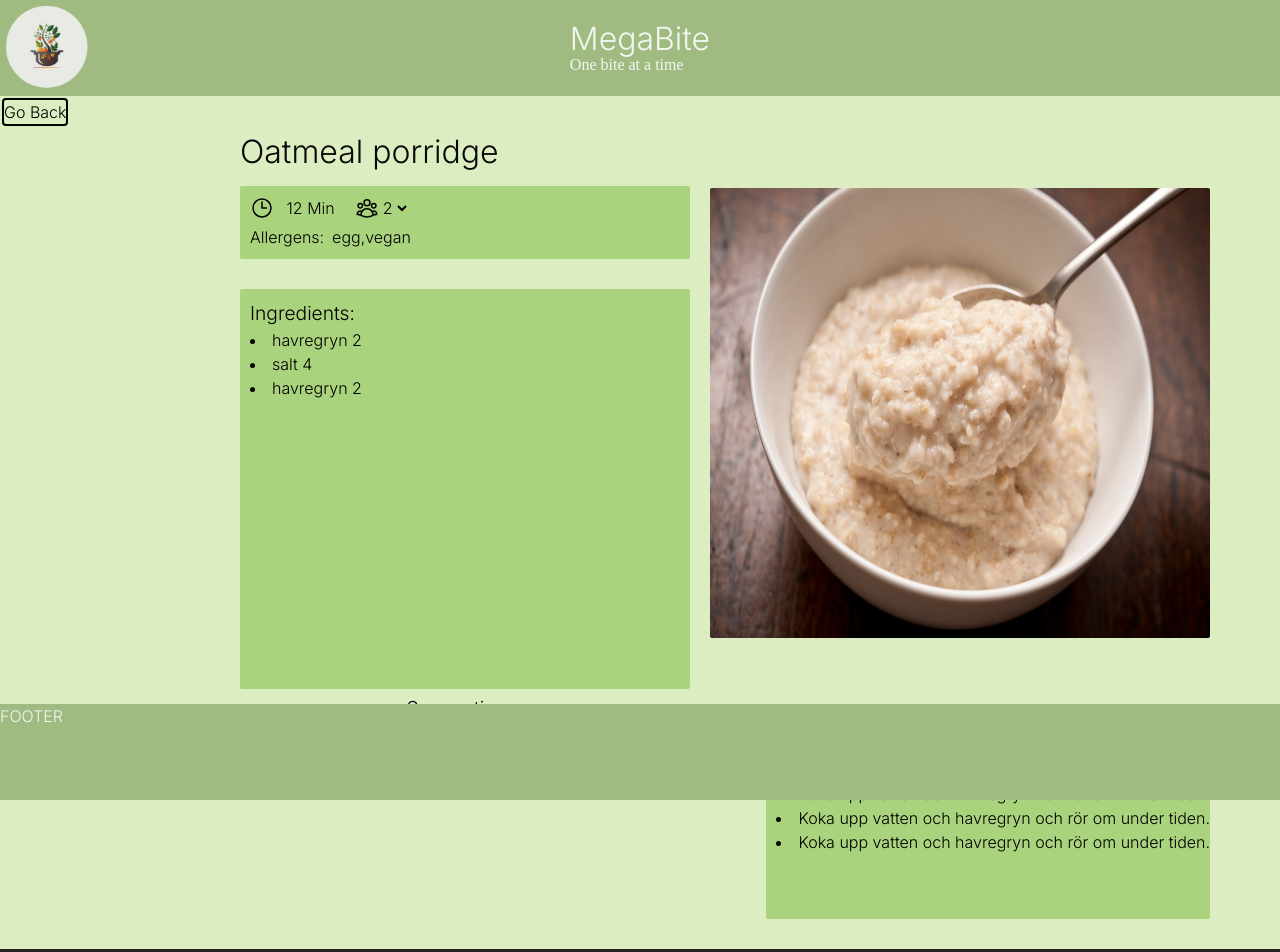
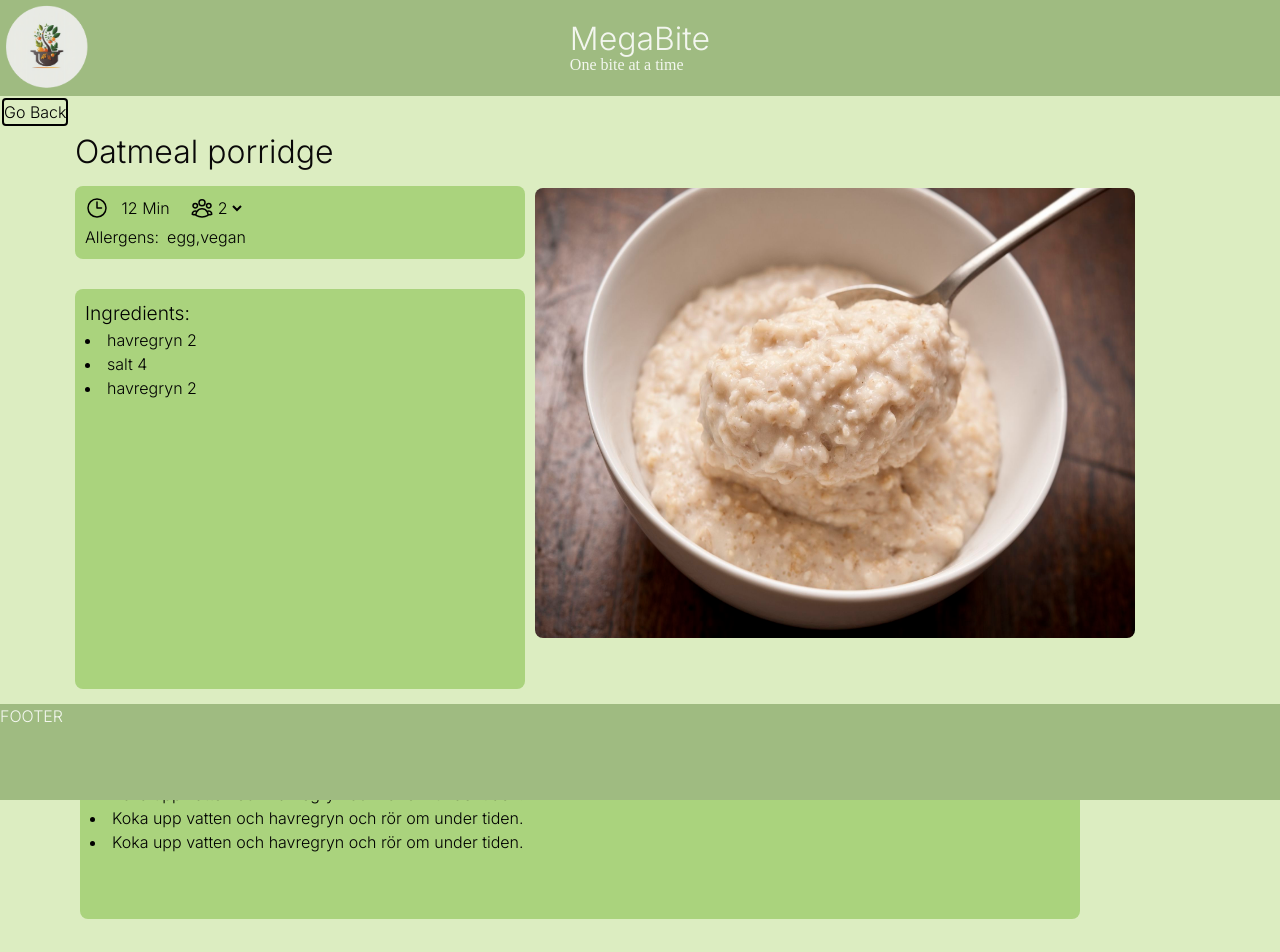
Before and after one commit to AdamGrubb/grupp10, a React (Vite) app in the folder MegaBite/: page /searchresults/recipepage in a window 1280 px wide. Shown: the top 952 px of the page. Built offline with nearby package versions, Linux system fonts and the light colour scheme; a web font is replaced by a local one.

Commit message:
responsive mobile done

```diff
--- a/MegaBite/src/components/recipePage/RecipePage.css
+++ b/MegaBite/src/components/recipePage/RecipePage.css
@@ -60,6 +60,7 @@
 }
 
 .recipeTitle {
+    width: 300px;
     color: rgb(9, 8, 8);
     font-size: 2em;
 }
@@ -117,21 +118,32 @@ div > span:last-of-type:after { content: "" }
 
 .showContent {
     display: flex;
+    justify-content: center;
     flex-direction: row-reverse;
+    margin-right: 10px;
+    margin-left: 10px;
 }
 
 .infoBox {
     display: flex;
     flex-direction: column;
+
 }
 
+.showDescription{
+    display: flex;
+    flex-direction: column;
+    margin-left: 10px;
+    justify-content: space-around;
+
+}
 
 .img {
-    max-width: 500px;
+    max-width: 600px;
     max-height: 450px;
-    margin: 20px;
+    margin-left: 10px;
+    margin-right: 70px;
     margin-top: 60px;
-    margin-right: 70px;
 
 }
 
@@ -142,29 +154,27 @@ div > span:last-of-type:after { content: "" }
     padding-top: 10px;
     padding-bottom: 10px;
     margin-top: 10px;
-    margin-left: 70px;
     color: black;
 }
 
 .ingredients {
-    width: 450px;
+    min-width: 450px;
     max-height: fit-content;
     min-height: 400px;
     padding-left: 10px;
     padding-top: 10px;
     padding-bottom: 10px;
-    margin-left: 70px;
     color: black;
 }
 
 .recipeTitle {
     color: rgb(9, 8, 8);
     font-size: 2em;
-    margin-left: 70px;
 }
 
 .description {
     max-width: 1000px;
+    min-width: 700px;
     min-height: 200px;
     margin-top: 30px;
     margin-bottom: 30px;
--- a/MegaBite/src/components/recipePage/RecipePage.jsx
+++ b/MegaBite/src/components/recipePage/RecipePage.jsx
@@ -76,7 +76,7 @@ export default function RecipePage() {
         </button>
         <div className="showContent">
           <img
-            className="img rounded-sm"
+            className="img rounded-lg"
             id="pictureOfDish"
             src={porridge}
             alt="Picture of dish"
@@ -84,7 +84,7 @@ export default function RecipePage() {
           <div className="infoBox">
             <h1 className="recipeTitle">{recipe.title}</h1>
             <section id="ServingsAndAllergens" className="">
-              <div className="info bg-receptDescriptionColor rounded-sm">
+              <div className="info bg-receptDescriptionColor rounded-lg">
                 <div className="flex">
                   <p className="flex">
                     {clock} &ensp; {recipe.time} Min
@@ -110,7 +110,7 @@ export default function RecipePage() {
               </div>
             </section>
 
-            <section className="ingredients bg-receptDescriptionColor rounded-sm">
+            <section className="ingredients bg-receptDescriptionColor rounded-lg">
               <h2 id="big">Ingredients:</h2>
               <div>
                 {recipe.ingredients.map((item) => (
@@ -124,8 +124,8 @@ export default function RecipePage() {
             </section>
           </div>
         </div>
-        <div className="showContent">
-          <section className="description bg-receptDescriptionColor rounded-sm">
+        <div className="showDescription showContent">
+          <section className="description bg-receptDescriptionColor rounded-lg">
             <h2 id="big">Description:</h2>
             {recipe.description.map((item) => (
               <li key={item}>{item}</li>
--- a/MegaBite/src/components/recipePage/RecipePageDesktop.css
+++ b/MegaBite/src/components/recipePage/RecipePageDesktop.css
@@ -1,4 +1,4 @@
-.btnGoBack {
+/* .btnGoBack {
     color: black;
     border-width: 2px;
     margin: 2px;
@@ -102,3 +102,4 @@
 
   /* removing it for the last index */
   div > span:last-of-type:after { content: "" }
+   */
--- a/MegaBite/src/components/recipePage/RecipePageDesktop.jsx
+++ b/MegaBite/src/components/recipePage/RecipePageDesktop.jsx
@@ -1,151 +1,132 @@
-import porridge from "../../assets/porridge.jpg";
-import RecipeSuggestions from "../recipeSuggestions/RecipeSuggestion";
-import { useNavigate, useLocation } from "react-router-dom";
-import "./RecipePage.css";
-import Portions from "./PortionsFunction";
-import React, { useState } from "react";
-export default function RecipePageDesktop() {
-  const navigate = useNavigate();
-  const [portions, setPortions] = useState(4);
-  const location = useLocation();
-  let recipe = location.state;
-  console.log(recipe);
+// import porridge from "../../assets/porridge.jpg";
+// import RecipeSuggestions from "../recipeSuggestions/RecipeSuggestion";
+// import { useNavigate, useLocation } from "react-router-dom";
+// import "./RecipePage.css";
+// import Portions from "./PortionsFunction";
+// import React, { useState } from "react";
+// export default function RecipePageDesktop() {
+//   const navigate = useNavigate();
+//   const [portions, setPortions] = useState(4);
+//   const location = useLocation();
+//   let recipe = location.state;
+//   console.log(recipe);
 
-  // Variabel för klockikonen i inforutan
-  let clock = (
-    <svg
-      xmlns="http://www.w3.org/2000/svg"
-      fill="none"
-      viewBox="0 0 24 24"
-      strokeWidth={1.5}
-      stroke="currentColor"
-      className="w-6 h-6"
-    >
-      <path
-        strokeLinecap="round"
-        strokeLinejoin="round"
-        d="M12 6v6h4.5m4.5 0a9 9 0 11-18 0 9 9 0 0118 0z"
-      />
-    </svg>
-  );
+//   // Variabel för klockikonen i inforutan
+//   let clock = (
+//     <svg
+//       xmlns="http://www.w3.org/2000/svg"
+//       fill="none"
+//       viewBox="0 0 24 24"
+//       strokeWidth={1.5}
+//       stroke="currentColor"
+//       className="w-6 h-6"
+//     >
+//       <path
+//         strokeLinecap="round"
+//         strokeLinejoin="round"
+//         d="M12 6v6h4.5m4.5 0a9 9 0 11-18 0 9 9 0 0118 0z"
+//       />
+//     </svg>
+//   );
 
-  //variabeln för portions ikonen i inforutan
-  let portionsInfo = (
-    <svg
-      xmlns="http://www.w3.org/2000/svg"
-      fill="none"
-      viewBox="0 0 24 24"
-      strokeWidth={1.5}
-      stroke="currentColor"
-      className="w-6 h-6"
-    >
-      <path
-        strokeLinecap="round"
-        strokeLinejoin="round"
-        d="M18 18.72a9.094 9.094 0 003.741-.479 3 3 0 00-4.682-2.72m.94 3.198l.001.031c0 .225-.012.447-.037.666A11.944 11.944 0 0112 21c-2.17 0-4.207-.576-5.963-1.584A6.062 6.062 0 016 18.719m12 0a5.971 5.971 0 00-.941-3.197m0 0A5.995 5.995 0 0012 12.75a5.995 5.995 0 00-5.058 2.772m0 0a3 3 0 00-4.681 2.72 8.986 8.986 0 003.74.477m.94-3.197a5.971 5.971 0 00-.94 3.197M15 6.75a3 3 0 11-6 0 3 3 0 016 0zm6 3a2.25 2.25 0 11-4.5 0 2.25 2.25 0 014.5 0zm-13.5 0a2.25 2.25 0 11-4.5 0 2.25 2.25 0 014.5 0z"
-      />
-    </svg>
-  );
+//   //variabeln för portions ikonen i inforutan
+//   let portionsInfo = (
+//     <svg
+//       xmlns="http://www.w3.org/2000/svg"
+//       fill="none"
+//       viewBox="0 0 24 24"
+//       strokeWidth={1.5}
+//       stroke="currentColor"
+//       className="w-6 h-6"
+//     >
+//       <path
+//         strokeLinecap="round"
+//         strokeLinejoin="round"
+//         d="M18 18.72a9.094 9.094 0 003.741-.479 3 3 0 00-4.682-2.72m.94 3.198l.001.031c0 .225-.012.447-.037.666A11.944 11.944 0 0112 21c-2.17 0-4.207-.576-5.963-1.584A6.062 6.062 0 016 18.719m12 0a5.971 5.971 0 00-.941-3.197m0 0A5.995 5.995 0 0012 12.75a5.995 5.995 0 00-5.058 2.772m0 0a3 3 0 00-4.681 2.72 8.986 8.986 0 003.74.477m.94-3.197a5.971 5.971 0 00-.94 3.197M15 6.75a3 3 0 11-6 0 3 3 0 016 0zm6 3a2.25 2.25 0 11-4.5 0 2.25 2.25 0 014.5 0zm-13.5 0a2.25 2.25 0 11-4.5 0 2.25 2.25 0 014.5 0z"
+//       />
+//     </svg>
+//   );
 
-  //Tillfällig variabel för att läsa ett recept
-  // let recipe = {
-  //   title: "Oatmeal porridge",
-  //   ingredients: [
-  //     { name: "havregryn", amount: 2 },
-  //     { name: "salt", amount: 4 },
-  //     { name: "havregryn", amount: 2 },
-  //   ],
-  //   description: [
-  //     "Koka upp vatten och havregryn och rör om under tiden.",
-  //     "Koka upp vatten och havregryn och rör om under tiden.",
-  //     "Koka upp vatten och havregryn och rör om under tiden.",
-  //     "Koka upp vatten och havregryn och rör om under tiden.",
-  //   ],
-  //   time: 12,
-  //   portions: 4,
-  //   allergens: ["egg", "vegan"],
-  // };
+//   return (
+//     // Denna renderas mellan header & footer på huvusidan. Article kommer vara diven som skyfflar om sectionerna beroende på storlek på skärmen så de hamnar rätt.
+//     // Förslagsvis skulle denna kunna ta emot ett recept med all info som prop och sen fördela ut informationen på sektionerna.
+//     // h3-taggarna är placeholders och ska ersättas av lämpliga element och upplägg t ex UL för ingredienser osv. Id är placeholder för att hålla reda på vilka delar av figman de motsvarar.
+//     //
 
-  return (
-    // Denna renderas mellan header & footer på huvusidan. Article kommer vara diven som skyfflar om sectionerna beroende på storlek på skärmen så de hamnar rätt.
-    // Förslagsvis skulle denna kunna ta emot ett recept med all info som prop och sen fördela ut informationen på sektionerna.
-    // h3-taggarna är placeholders och ska ersättas av lämpliga element och upplägg t ex UL för ingredienser osv. Id är placeholder för att hålla reda på vilka delar av figman de motsvarar.
-    //
+//     <>
+//       <article>
+//         <button className="btnGoBack rounded" onClick={() => navigate(-1)}>
+//           Go Back
+//         </button>
+//         <div className="flex">
+//           <div className="flex flex-col">
+//             <h1 className="recipeTitle">{recipe.title}</h1>
+//             <section id="ServingsAndAllergens" className="">
+//               <div className="info bg-receptDescriptionColor rounded-sm">
+//                 <div className="flex">
+//                   <p className="flex">
+//                     {clock} &ensp; {recipe.time} Min
+//                   </p>
+//                   <div className="flex portions">
+//                     <p>{portionsInfo}</p>
+//                     <select
+//                       className="bg-receptDescriptionColor"
+//                       onChange={(e) => setPortions(e.target.value)}
+//                     >
+//                       <option value="2">2</option>
+//                       <option value="4" selected={true}>
+//                         4
+//                       </option>
+//                       <option value="6">6</option>
+//                       <option value="8">8</option>
+//                     </select>
+//                   </div>
+//                 </div>
+//                 <div className="flex">
+//                   <p>Allergens:&ensp;</p>
+//                   {recipe.allergens.map((item) => (
+//                     <span key={item}>{item}</span>
+//                   ))}
+//                 </div>
+//               </div>
+//             </section>
 
-    <>
-      <article>
-        <button className="btnGoBack rounded" onClick={() => navigate(-1)}>
-          Go Back
-        </button>
-        <div className="flex">
-          <div className="flex flex-col">
-            <h1 className="recipeTitle">{recipe.title}</h1>
-            <section id="ServingsAndAllergens" className="">
-              <div className="info bg-receptDescriptionColor rounded-sm">
-                <div className="flex">
-                  <p className="flex">
-                    {clock} &ensp; {recipe.time} Min
-                  </p>
-                  <div className="flex portions">
-                    <p>{portionsInfo}</p>
-                    <select
-                      className="bg-receptDescriptionColor"
-                      onChange={(e) => setPortions(e.target.value)}
-                    >
-                      <option value="2">2</option>
-                      <option value="4" selected={true}>
-                        4
-                      </option>
-                      <option value="6">6</option>
-                      <option value="8">8</option>
-                    </select>
-                  </div>
-                </div>
-                <div className="flex">
-                  <p>Allergens:&ensp;</p>
-                  {recipe.allergens.map((item) => (
-                    <span key={item}>{item}</span>
-                  ))}
-                </div>
-              </div>
-            </section>
+//             <section className="ingredients bg-receptDescriptionColor rounded-sm">
+//               <h2 id="big">Ingredients:</h2>
+//               <div>
+//                 {recipe.ingredients.map((item) => (
+//                   <li key={item}>
+//                     {item.name}
+//                     <span> </span>
+//                     {Portions(portions, item.amount)}
+//                   </li>
+//                 ))}
+//               </div>
+//             </section>
+//           </div>
+//           <img
+//             className="img rounded-sm"
+//             id="pictureOfDish"
+//             src={porridge}
+//             alt="Picture of dish"
+//           />
+//         </div>
 
-            <section className="ingredients bg-receptDescriptionColor rounded-sm">
-              <h2 id="big">Ingredients:</h2>
-              <div>
-                {recipe.ingredients.map((item) => (
-                  <li key={item}>
-                    {item.name}
-                    <span> </span>
-                    {Portions(portions, item.amount)}
-                  </li>
-                ))}
-              </div>
-            </section>
-          </div>
-          <img
-            className="img rounded-sm"
-            id="pictureOfDish"
-            src={porridge}
-            alt="Picture of dish"
-          />
-        </div>
-
-        <div className="flex justify-around">
-          <section className="description bg-receptDescriptionColor rounded-sm">
-            <h2 id="big">Description:</h2>
-            {recipe.description.map((item) => (
-              <li key={item}>{item}</li>
-            ))}
-          </section>
-        </div>
-        <div>
-          <section className="recipeSuggestion">
-            <h2 id="big">Suggestions</h2>
-            <div className="flex justify-stretch">{<RecipeSuggestions />}</div>
-          </section>
-        </div>
-      </article>
-    </>
-  );
-}
+//         <div className="flex justify-around">
+//           <section className="description bg-receptDescriptionColor rounded-sm">
+//             <h2 id="big">Description:</h2>
+//             {recipe.description.map((item) => (
+//               <li key={item}>{item}</li>
+//             ))}
+//           </section>
+//         </div>
+//         <div>
+//           <section className="recipeSuggestion">
+//             <h2 id="big">Suggestions</h2>
+//             <div className="flex justify-stretch">{<RecipeSuggestions />}</div>
+//           </section>
+//         </div>
+//       </article>
+//     </>
+//   );
+// }
```
